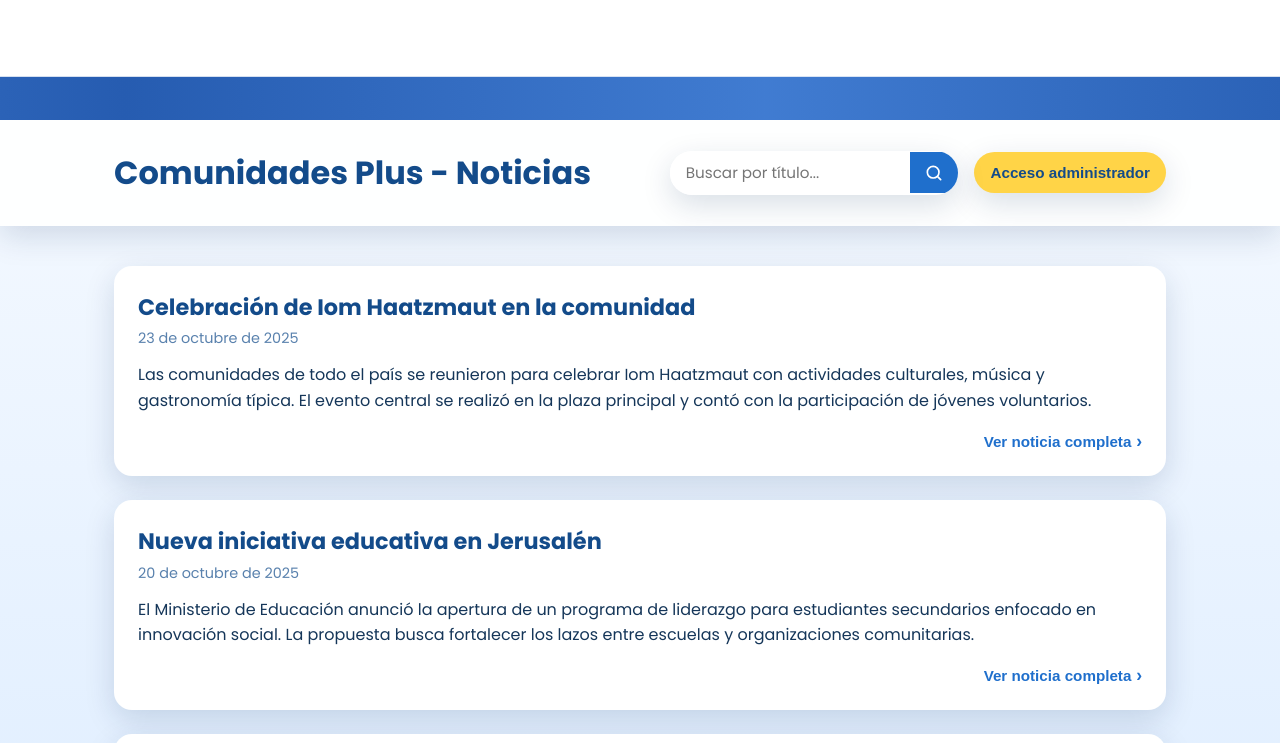
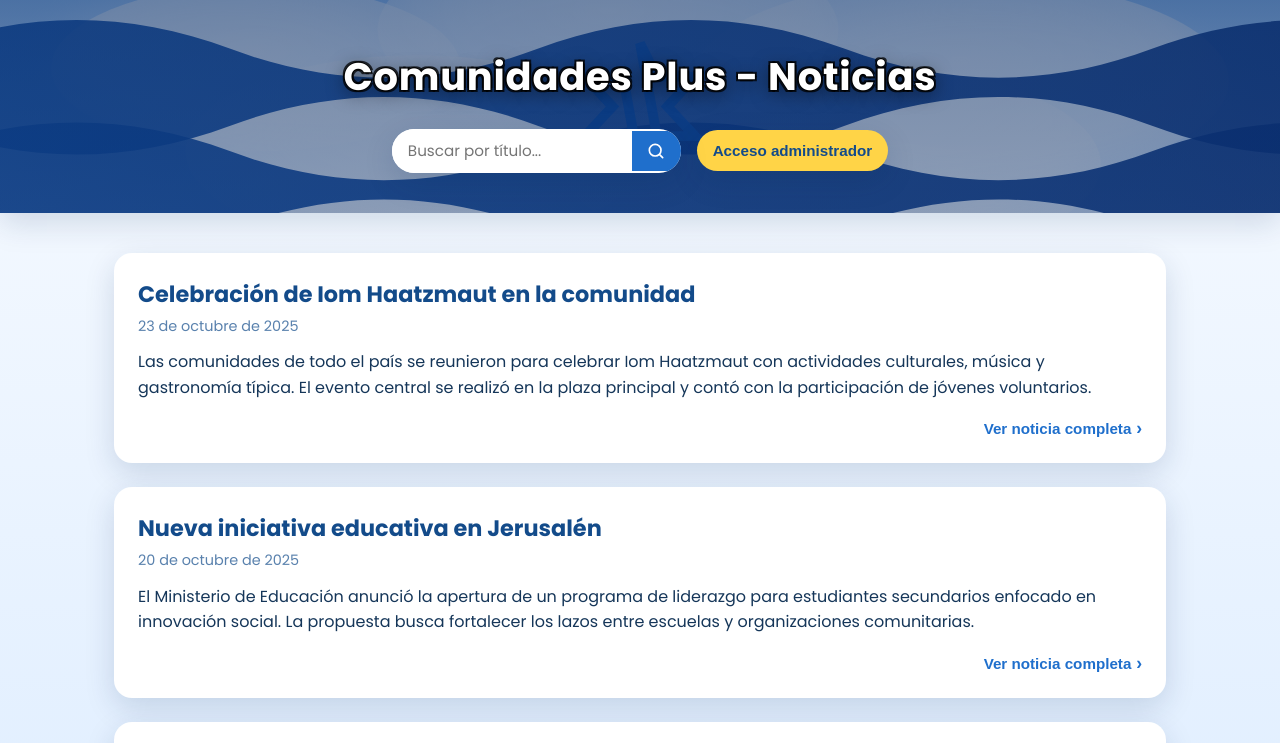
Before and after one commit to lucafain/comunidades-plus-, a plain HTML site: page index.html in a window 1280 px wide. Shown: the top 743 px of the page. Drawn offline with Linux system fonts and the light colour scheme.

Commit message:
Refresh hero banner with cloud flag artwork

```diff
--- a/index.html
+++ b/index.html
@@ -14,7 +14,6 @@
   </head>
   <body>
     <header class="page-header">
-      <div class="flag-banner" aria-hidden="true"></div>
       <div class="header-content">
         <h1>Comunidades Plus - Noticias</h1>
         <div class="header-actions">
--- a/styles.css
+++ b/styles.css
@@ -24,49 +24,44 @@ body {
 }
 
 .page-header {
-  background: rgba(255, 255, 255, 0.9);
+  position: relative;
+  background: linear-gradient(rgba(9, 42, 94, 0.55), rgba(9, 42, 94, 0.45)),
+    url('assets/israel-flag-clouds.svg') center/cover no-repeat;
   box-shadow: var(--shadow);
-  backdrop-filter: blur(6px);
-}
-
-.flag-banner {
-  background: url('assets/israel-flag.svg') repeat-x;
-  background-size: cover;
-  height: 120px;
-  animation: wave 8s linear infinite;
-}
-
-@keyframes wave {
-  from {
-    background-position: 0 0;
-  }
-  to {
-    background-position: 200px 0;
-  }
+  color: var(--white);
 }
 
 .header-content {
+  position: relative;
   max-width: 1100px;
   margin: 0 auto;
-  padding: 1.8rem 1.5rem;
+  padding: 3rem 1.5rem 2.5rem;
   display: flex;
-  flex-wrap: wrap;
-  justify-content: space-between;
+  flex-direction: column;
   align-items: center;
-  gap: 1rem;
+  text-align: center;
+  gap: 1.5rem;
 }
 
 .header-content h1 {
-  font-size: clamp(1.8rem, 2.5vw, 2.6rem);
+  font-size: clamp(2.1rem, 3vw, 3rem);
   font-weight: 700;
-  color: var(--primary-blue);
+  color: var(--white);
   margin: 0;
+  letter-spacing: 0.02em;
+  text-shadow: 2px 2px 0 rgba(0, 0, 0, 0.75), -2px 2px 0 rgba(0, 0, 0, 0.75),
+    2px -2px 0 rgba(0, 0, 0, 0.75), -2px -2px 0 rgba(0, 0, 0, 0.75),
+    0 4px 18px rgba(0, 0, 0, 0.6);
+  -webkit-text-stroke: 1.6px rgba(0, 0, 0, 0.85);
+  paint-order: stroke fill;
 }
 
 .header-actions {
   display: flex;
   align-items: center;
+  justify-content: center;
   gap: 1rem;
+  flex-wrap: wrap;
 }
 
 .search-wrapper {
```
Also changed, not shown: assets/israel-flag-clouds.svg (added).
